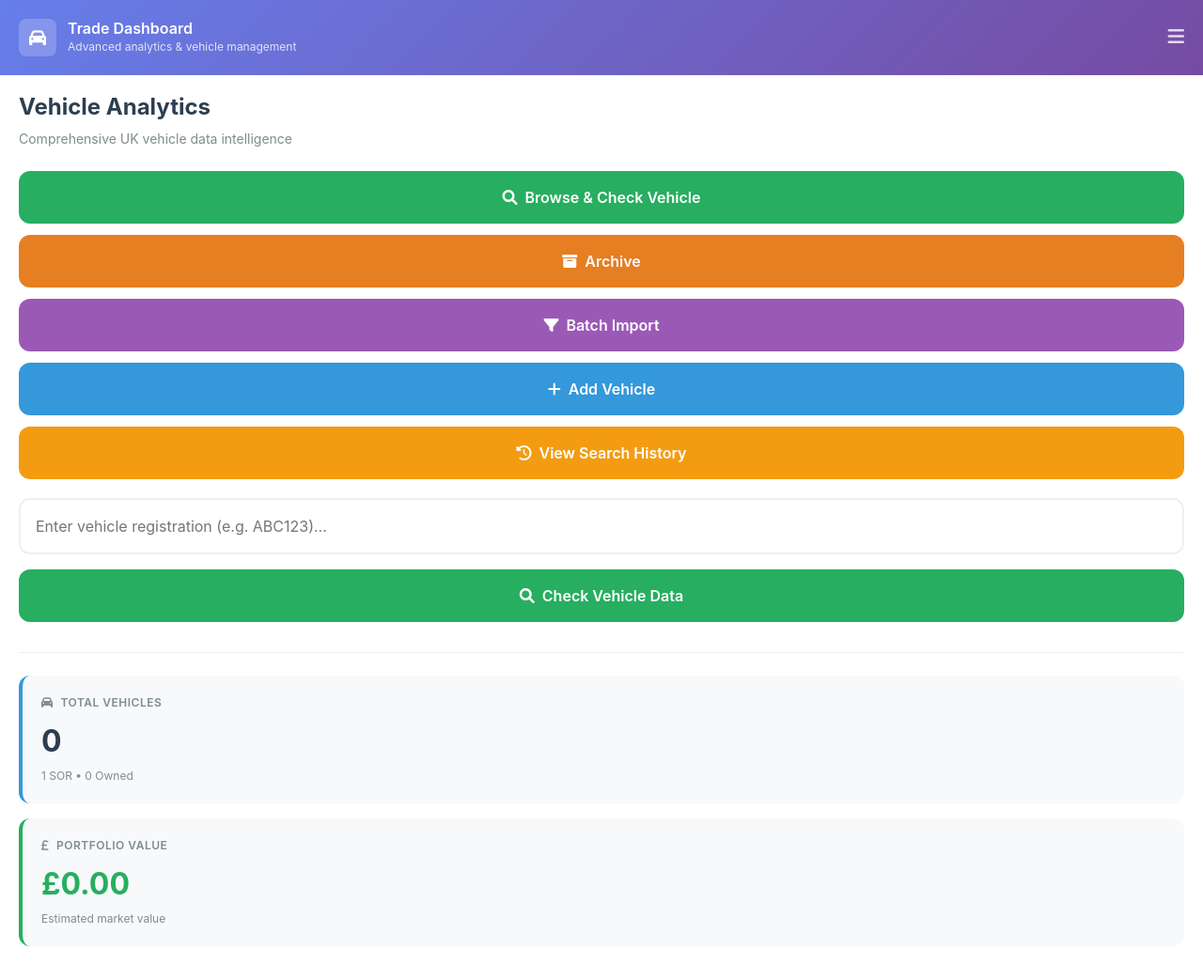
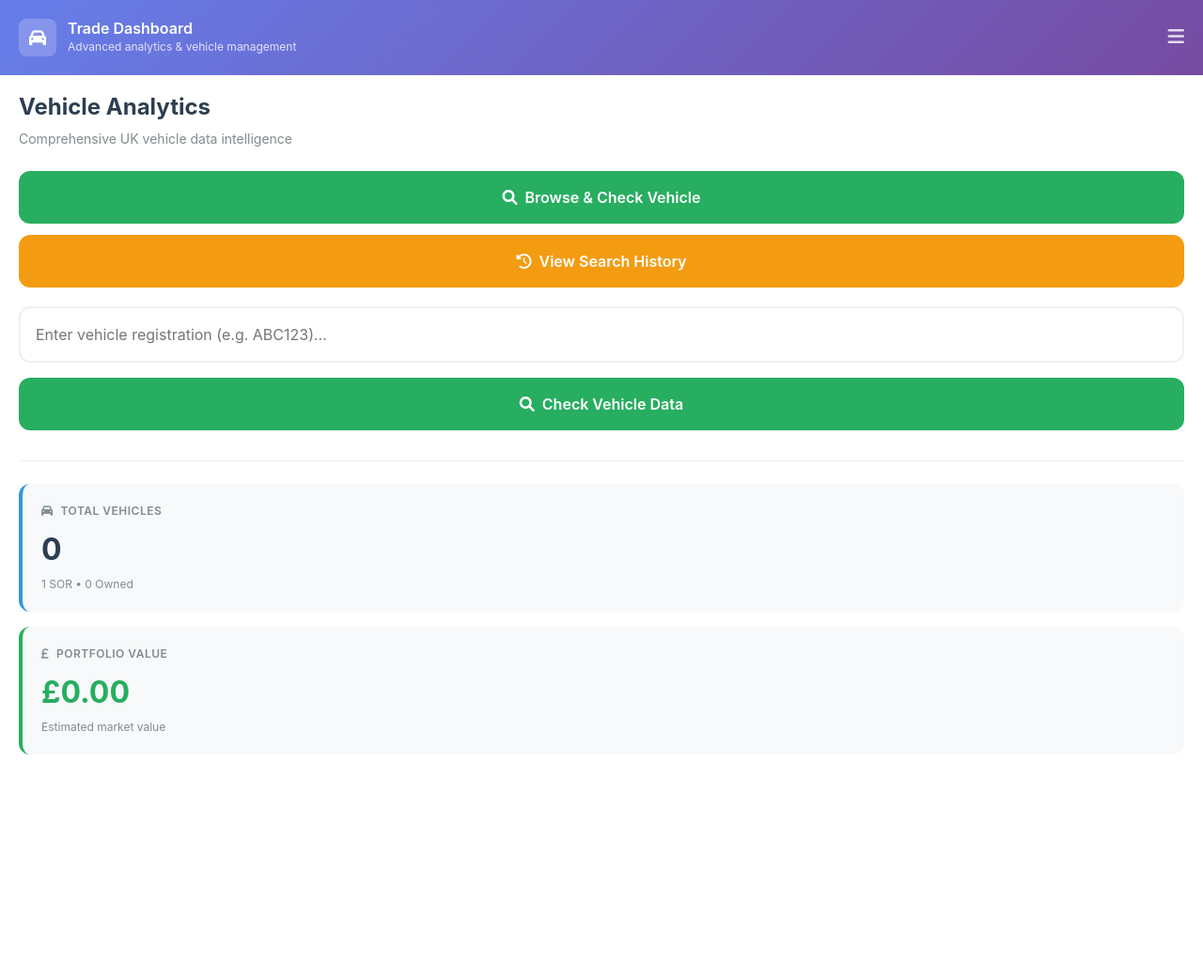
Before and after one commit to Bluetickme-App/VRM-API-lookup, a Flask app: page /full-dashboard in a window 1280 px wide. Shown: the whole page at 94% size. After the commit the page ends 803 px from the top, so only its background shows below. Run offline with Flask 3, Linux system fonts and the light colour scheme.

Commit message:
Simplify the user interface by removing unnecessary navigation options
Remove dashboard and analysis buttons from the simple and full dashboards.

Replit-Commit-Author: Agent
Replit-Commit-Session-Id: 0323a8ff-6a61-491e-8b39-5508ba06a0a4
Replit-Commit-Screenshot-Url: https://storage.googleapis.com/screenshot-production-us-central1/ec0e9895-6168-423d-9b52-c411fde2fb5a/0323a8ff-6a61-491e-8b39-5508ba06a0a4/lFamyw3

```diff
--- a/templates/dashboard.html
+++ b/templates/dashboard.html
@@ -365,20 +365,7 @@
                 Browse & Check Vehicle
             </button>
 
-            <button class="action-button btn-archive" onclick="showArchive()">
-                <i class="fas fa-archive"></i>
-                Archive
-            </button>
 
-            <button class="action-button btn-batch" onclick="showBatch()">
-                <i class="fas fa-filter"></i>
-                Batch Import
-            </button>
-
-            <button class="action-button btn-add" onclick="showAnalytics()">
-                <i class="fas fa-plus"></i>
-                Add Vehicle
-            </button>
 
             <button class="action-button" style="background: #f39c12; color: white;" onclick="window.location.href='/history'">
                 <i class="fas fa-history"></i>
--- a/templates/simple_dashboard.html
+++ b/templates/simple_dashboard.html
@@ -592,9 +592,7 @@
         <div class="nav-bar">
             <h1 class="nav-title">Vehicle Check</h1>
             <div class="nav-links">
-                <a href="/full-dashboard" class="nav-link">Dashboard</a>
                 <a href="/history" class="nav-link">Search History</a>
-                <a href="/analysis" class="nav-link">Analysis</a>
             </div>
         </div>
 
```
Also changed, not shown: replit.md (+11 -0 lines).
